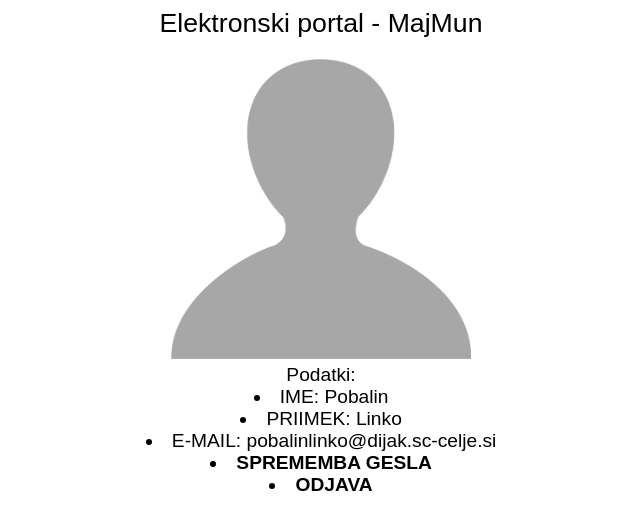
After one commit to EssConcept/SMV-WEB, a PHP site: page /profil.html in a window 1280 px wide. The commit adds this page. Shown: the top 530 px of the page, without its empty margins (319-959 px from the left). Run offline with PHP 8.4, Linux system fonts and the light colour scheme.

Commit message:
Dodatek profilne strani in posodobitev domace strani

```diff
--- /dev/null
+++ b/profil.html
@@ -0,0 +1,25 @@
+<!DOCTYPE html>
+<html lang="en">
+<head>
+    <meta charset="UTF-8">
+    <meta name="viewport" content="width=device-width, initial-scale=1.0">
+    <link rel="stylesheet" href="stylep.css">
+    <title>Document</title>
+</head>
+<body>
+    <div class="heading">
+        Elektronski portal - MajMun
+    </div>
+    <div class="gridkontejner">
+        <div class="centr"><img src="me.png" alt="" height="300px" width="300px"></div>
+        <div class="tekst"></div>
+        <div class="centr">Podatki:
+            <li class="t">IME: Pobalin</li>
+            <li class="t">PRIIMEK: Linko</li>
+            <li class="t">E-MAIL: pobalinlinko@dijak.sc-celje.si</li>
+            <li class="a"><a href="geslo.html">SPREMEMBA GESLA</a></li>
+            <li class="a"><a href="#">ODJAVA</a></li>
+        </div>
+       </div>
+</body>
+</html>
--- /dev/null
+++ b/stylep.css
@@ -0,0 +1,34 @@
+*{
+    font-family: Arial, Helvetica, sans-serif;
+}
+.heading{
+    text-align: center;
+    padding-bottom: 20px;
+    font-size: 20pt;
+
+  }
+
+  .gridkontejner{
+    display: grid;
+    grid-template-columns: auto;
+    justify-content: center;
+}
+.kontejner{
+    margin: 20px;
+    font-size: 32pt;
+}
+.tekst{
+    width: 500px;
+}
+a{
+    font-weight: 600;
+    text-decoration: none;
+    color: black;
+}
+.centr{
+    text-align: center;
+    font-size: larger;
+}
+.t{
+    font-weight: 500;
+}
```
Also changed, not shown: domacastran.html (+17 -25 lines), styler.css (+22 -121 lines), home.html (deleted), me.png (added).
